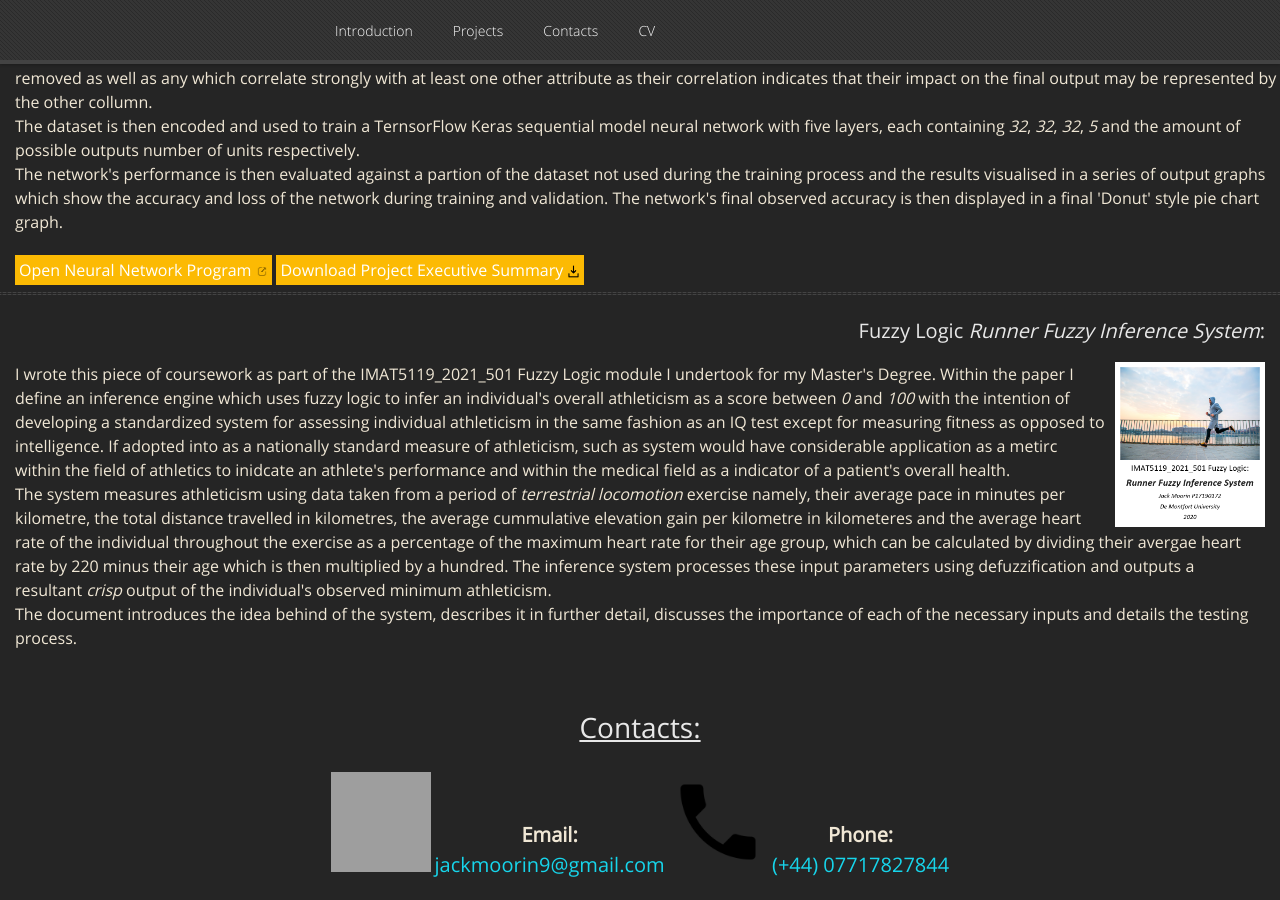
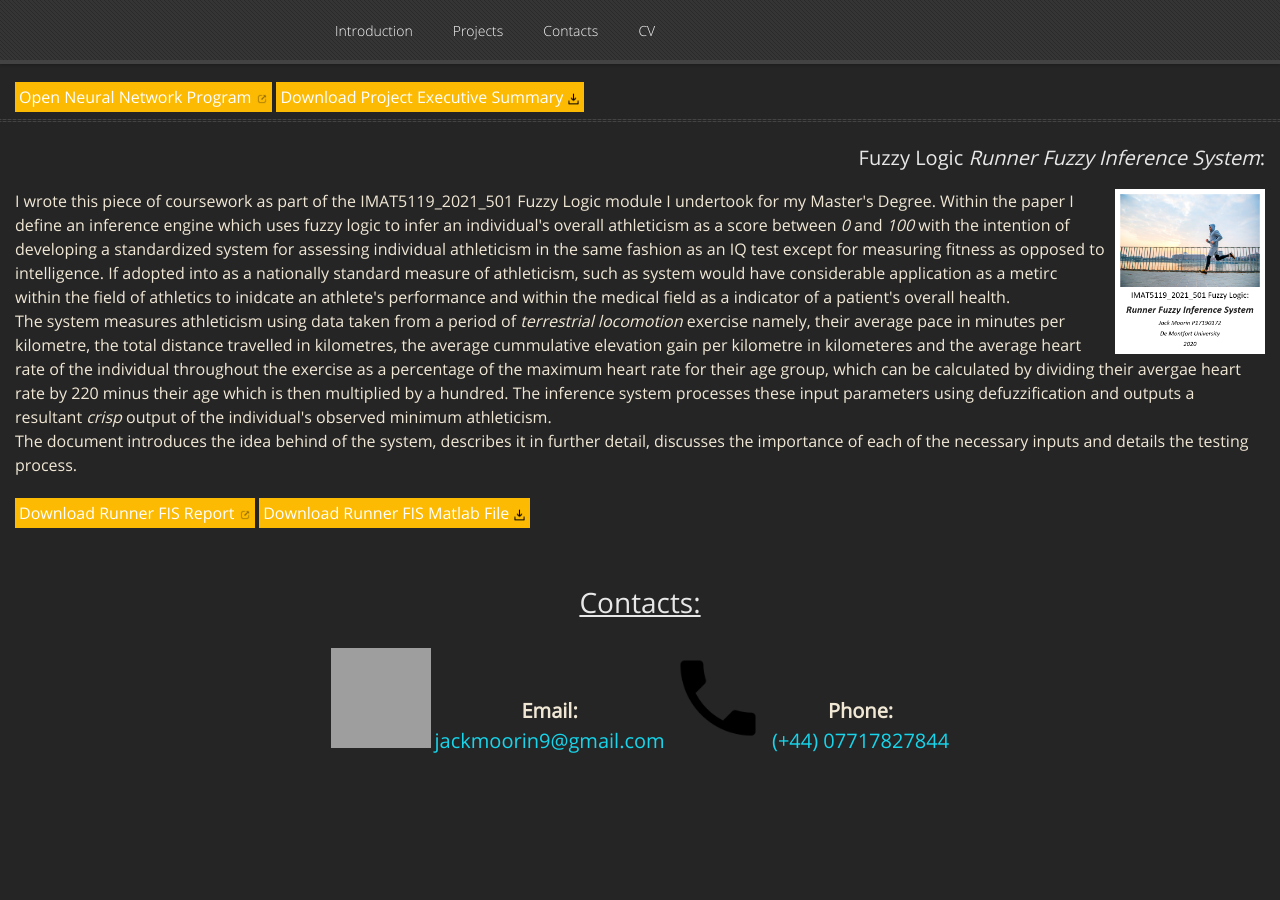
Before and after one commit to GamesProgrammingGrad2021/GamesProgrammingGrad2021.github.io, a Jekyll site: the page built from index.md, in a window 1280 px wide and 900 px high, scrolled down 2143 px. Built offline with Jekyll 4.4.1, drawn with Linux system fonts in a browser that asks for light colours; nearby versions of some CDN libraries; our own code applies the rules of GitHub Pages for plain Markdown files; after the commit the page ends 2919 px from its top, so only the background shows below that; grey boxes are pictures that could not be loaded.

Commit message:
Update default.html

```diff
--- a/_layouts/default.html
+++ b/_layouts/default.html
@@ -141,8 +141,8 @@
 				with through objects in the room. For example, the player may solve the puzzle in the first room by interacting with the fuse boxes on
 				the wall as seen in the image on the left.
 				<br><br>
-				<a href="https://drive.google.com/drive/folders/1M-U7_-Z6gfTVbV9UdJ8VeTNpTtiWqGKn?usp=sharing" class="project_download">Download 'The Eagle Hotel' Unity Folder <img src="Download_Icon.png" alt=""></a>
-				<a href="Final Year Project Main Report.docx" class="project_download">Download Project Report <img src="Download_Icon.png" alt="" style="height: 1%; width: 1%; vertical-align: middle;"></a>
+				<a href="https://drive.google.com/drive/folders/1M-U7_-Z6gfTVbV9UdJ8VeTNpTtiWqGKn?usp=sharing" class="project_download">Download 'The Eagle Hotel' Unity Folder <img src="Download_Icon.png" alt="" class="project_button_icon"></a>
+				<a href="Final Year Project Main Report.docx" class="project_download">Download Project Report <img src="Download_Icon.png" alt="" class="project_button_icon"></a>
 				</div>
 			</div>
 
@@ -159,7 +159,7 @@
 				<a href="https://deepmind.com/blog/article/population-based-training-neural-networks">Population Based Training</a> algorithms,
 				leading to the creation of a new TWEANN method following consideration of the completed research.
 				<br><br>
-				<a href="TRTPVG A Study into Population Based TWEANN Reinforcement Learning Techniques.docx" class="project_download">Download Thesis Document <img src="Download_Icon.png" alt="" style="height: 1%; width: 1%; vertical-align: middle;"></a>
+				<a href="TRTPVG A Study into Population Based TWEANN Reinforcement Learning Techniques.docx" class="project_download">Download Thesis Document <img src="Download_Icon.png" alt="" class="project_button_icon"></a>
 				</div>
 			</div>
 
@@ -184,8 +184,8 @@
 				results visualised in a series of output graphs which show the accuracy and loss of the network during training and validation.
 				The network's final observed accuracy is then displayed in a final 'Donut' style pie chart graph.
 				<br><br>
-				<a href="https://drive.google.com/file/d/1X-fP9Mrm-ccgKDmvOfAfwK8EcRm2s_mT/view?usp=sharing" class="project_download">Open Neural Network Program <img src="Open_Icon.png" alt="" style="height: 1%; width: 1%; vertical-align: middle;"></a>
-				<a href="ANN Executive Summary.docx" class="project_download">Download Project Executive Summary <img src="Download_Icon.png" alt="" style="height: 1%; width: 1%; vertical-align: middle;"></a>
+				<a href="https://drive.google.com/file/d/1X-fP9Mrm-ccgKDmvOfAfwK8EcRm2s_mT/view?usp=sharing" class="project_download">Open Neural Network Program <img src="Open_Icon.png" alt="" class="project_button_icon"></a>
+				<a href="ANN Executive Summary.docx" class="project_download">Download Project Executive Summary <img src="Download_Icon.png" alt="" class="project_button_icon"></a>
 				</div>
 			</div>
 
@@ -208,6 +208,9 @@
 				a hundred. The inference system processes these input parameters using defuzzification and outputs a resultant <i>crisp</i> output
 				of the individual's observed minimum athleticism.<br>The document introduces the idea behind of the system, describes it in further
 				detail, discusses the importance of each of the necessary inputs and details the testing process.
+				<br><br>
+				<a href="FL Assignment 1 Report.docx" class="project_download">Download Runner FIS Report <img src="Open_Icon.png" alt="" class="project_button_icon"></a>
+				<a href="FL Jogger FIS CodeFile.m" class="project_download">Download Runner FIS Matlab File <img src="Download_Icon.png" alt="" class="project_button_icon"></a>
 				</div>
 			</div>
 		</div>
```
